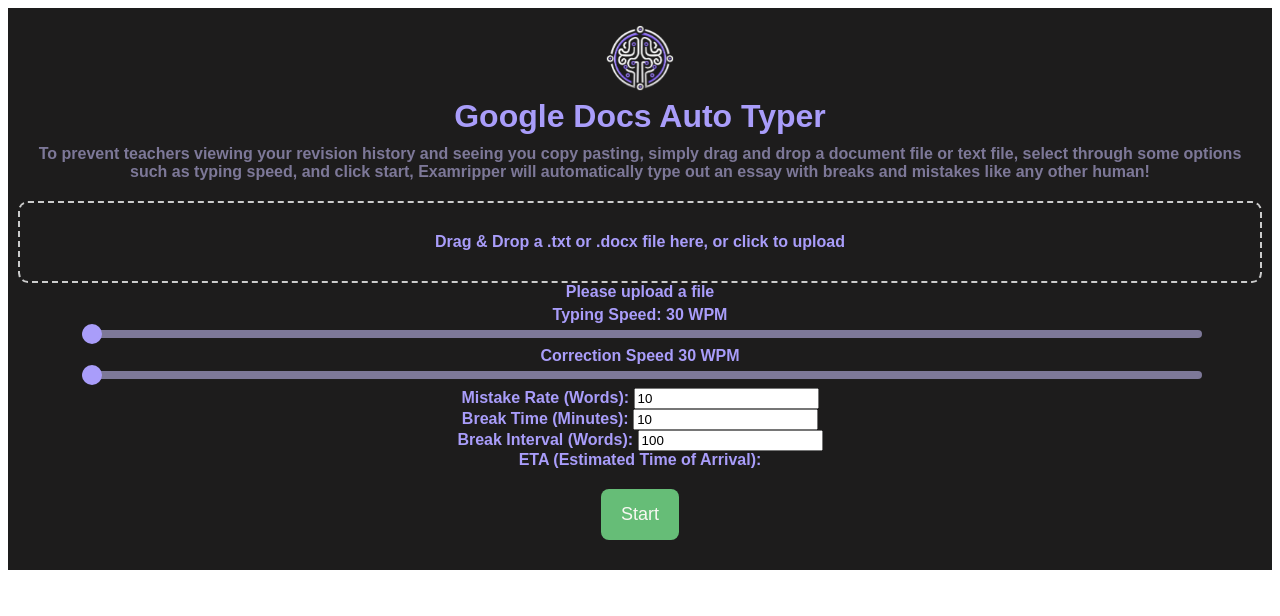
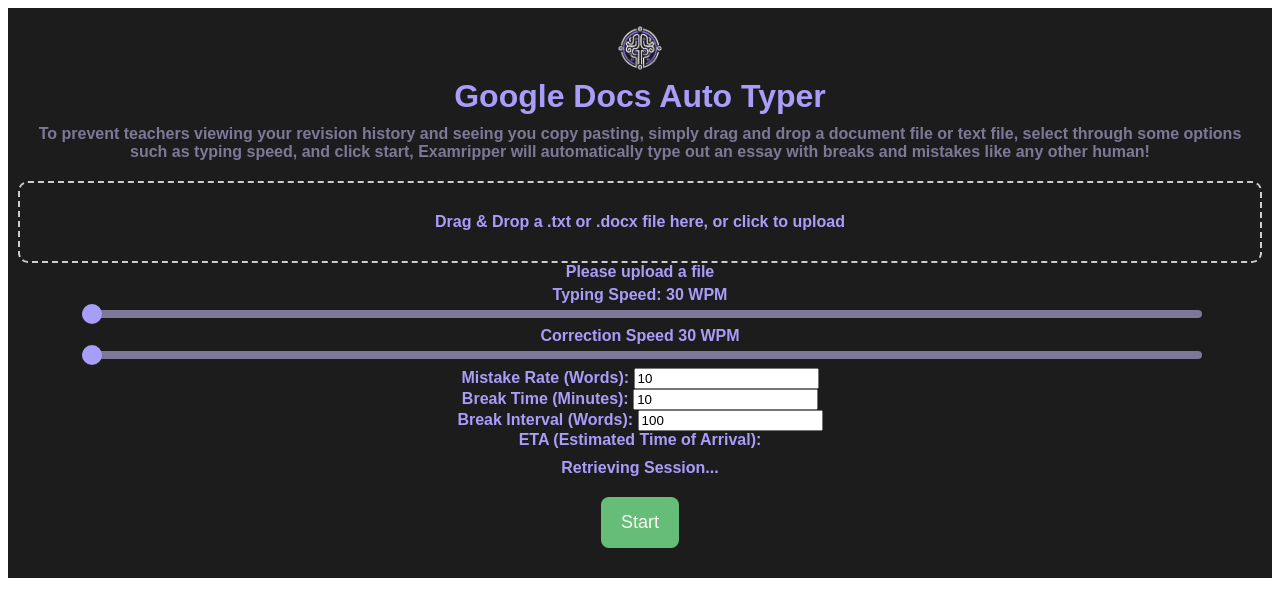
Before and after one commit to mvp79-dev/examripper_chrome_extension, a React app: page / in a window 1280 px wide. Both pictures are taken after a click on the button "Start". Shown: the top 616 px of the page. Built offline with nearby package versions, Linux system fonts and the light colour scheme; the HTML template or start-up script is replaced by a standard one.

Commit message:
added small changes on the ui

```diff
--- a/src/background.ts
+++ b/src/background.ts
@@ -191,12 +191,6 @@
         console.log('autoTyperState removed from local storage');
       }
     });
-    chrome.storage.local.get(['authToken'], function(result) {
-      if (result.authToken) {
-        injectOverlayIcon(tabId);
-      }
-    });
-    // injectOverlayIcon(tabId);
   }
 });
 
--- a/src/components/TempComponent.tsx
+++ b/src/components/TempComponent.tsx
@@ -22,6 +22,7 @@
   const [wordsToReplace, setWordsToReplace] = useState([]);
   const [replacementProgress, setReplacementProgress] = useState(0);
   const [isOnBreak, setIsOnBreak] = useState(false);
+  const [notification, setNotification] = useState(false);
   const [breakCountdown, setBreakCountdown] = useState(0);
   const BACKEND_URL = 'https://examripper-288287396080.herokuapp.com';
   useEffect(() => {
@@ -239,6 +240,7 @@
   };
 
   const handleStartTyping = async () => {
+    setNotification(true);
     let contentToType = fileContent || googleDriveFile || '';
     if (contentToType) {
       calculateETA(contentToType.length, typingSpeed, mistakeRate, correctionSpeed, breakInterval, breakTime);
@@ -267,7 +269,7 @@
           setWordsToReplace(data.result.wordsToReplace);
           const replacedContent = await replaceWords(contentToType, data.result.wordsToReplace);
           // console.log("Replaced content:", replacedContent);
-
+          setNotification(false);
           // Now that we have the replaced content, send the message to start typing
           chrome.runtime.sendMessage({
             action: 'startTyping',
@@ -350,7 +352,7 @@
   return (
     <div className="flex justify-center items-center h-screen bg-[#FFB86C]">
       <div className="App" id="App">
-        <img className="logo" src="../icons/icon128.png" alt="Logo" />
+        <img className="logo" src={chrome.runtime.getURL("icons/icon128.png")} alt="Logo" />
         <h1 className="title">Google Docs Auto Typer</h1>
         <p className="status-message">To prevent teachers viewing your revision history and seeing you copy pasting, simply drag and drop a document file or text file, select through some options such as typing speed, and click start, Examripper will automatically type out an essay with breaks and mistakes like any other human!</p>
         <div>
@@ -425,6 +427,13 @@
         <div id="error-message" className="error-message" style={{ display: 'none' }}>
           <span id="error-text"></span>
         </div>
+        {
+          notification && (
+            <div className="notification">
+              <p>Retrieving Session...  </p>
+            </div>
+          )
+        }
 
         {isOnBreak && (
           <div className="break-countdown">
--- a/src/components/styles.tsx
+++ b/src/components/styles.tsx
@@ -36,7 +36,8 @@
     100% { transform: translate(0%, 0%); }
   }
   .logo {
-    height: 60px;
+    height: 40px;
+    width: 40px;
     margin: 10px auto;
     display: block;
     animation: pulse 2s infinite;
```
Also changed, not shown: src/overlay/overlay.tsx (+7 -1 lines), manifest.json.
